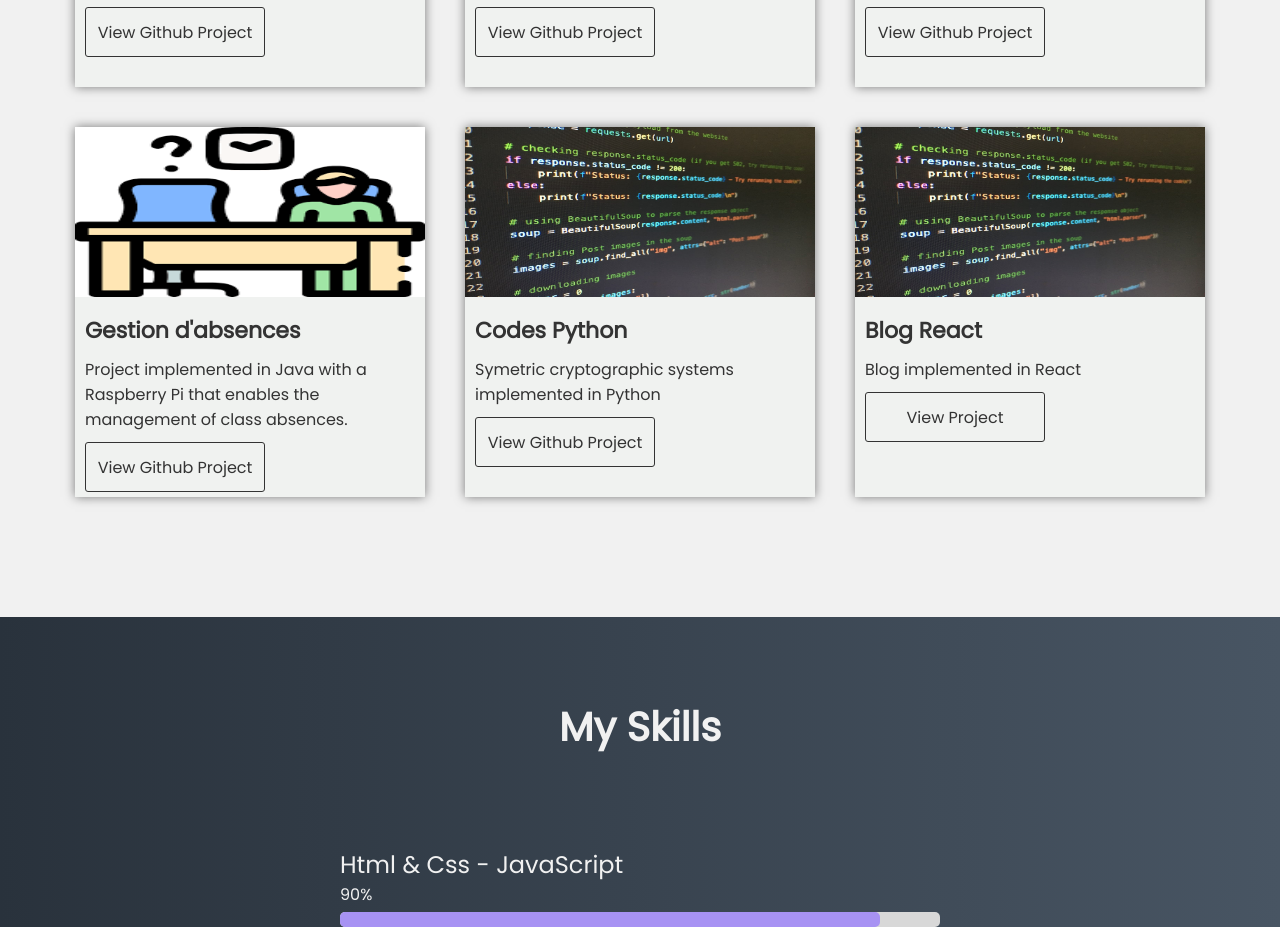
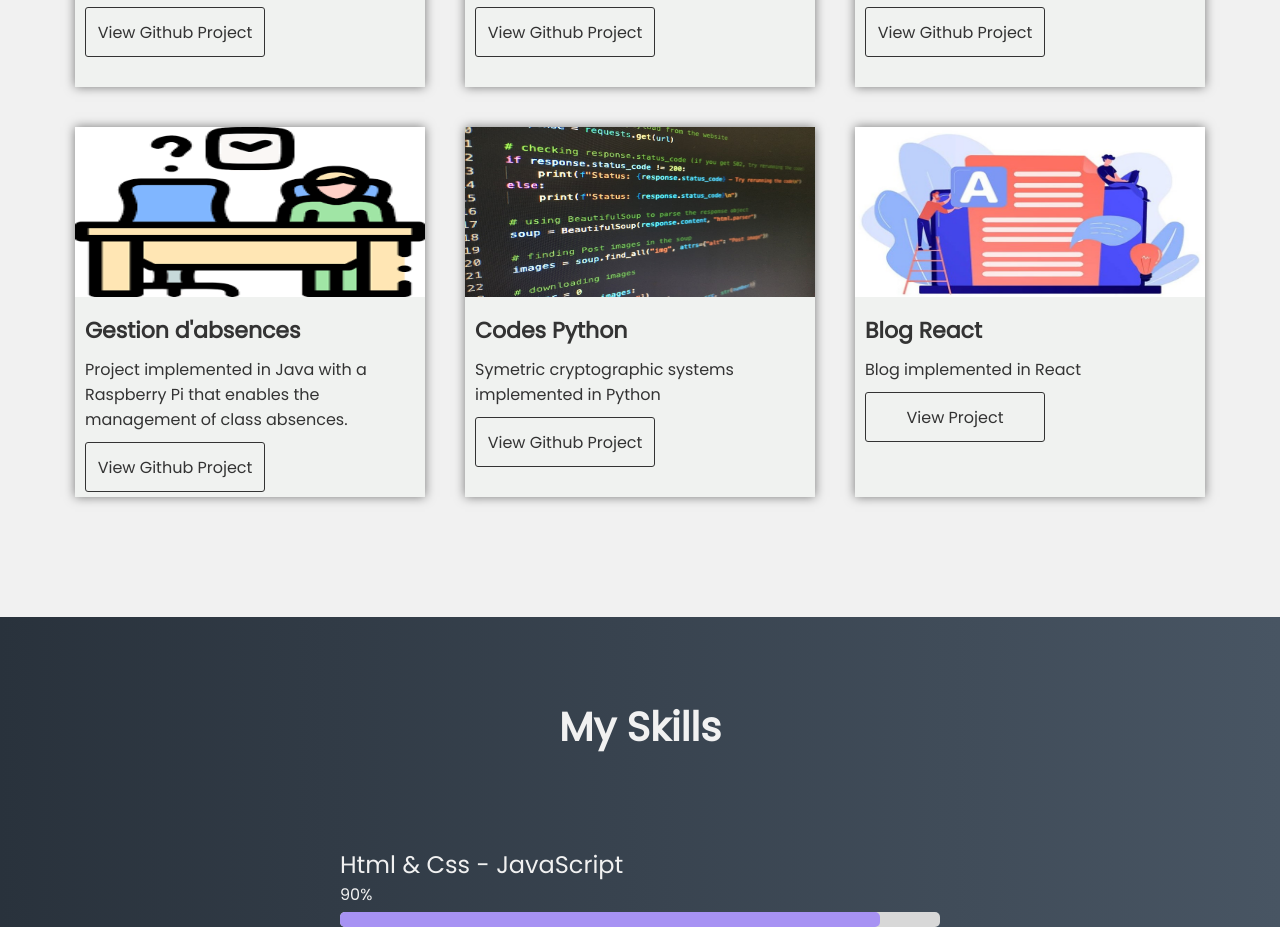
Before and after one commit to Djibba/Portfolio, a plain HTML site: page index.html in a window 1280 px wide. Shown: the part 2107-3034 px from the top of the page. Drawn offline with nearby package versions, Linux system fonts and the light colour scheme; a script that the page names is missing.

Commit message:
Ajout de l'image du blog

```diff
--- a/index.html
+++ b/index.html
@@ -199,7 +199,7 @@
 
             <div class="item vague2">
                 <div class="cont-img-port">
-                    <img src="resources/impython.jpeg" alt="img portfolio">
+                    <img src="resources/blog.jpg" alt="img portfolio">
                 </div>
                 <h3>Blog React</h3>
                 <p>Blog implemented in React</p>
```
Also changed, not shown: resources/blog.jpg (added).
